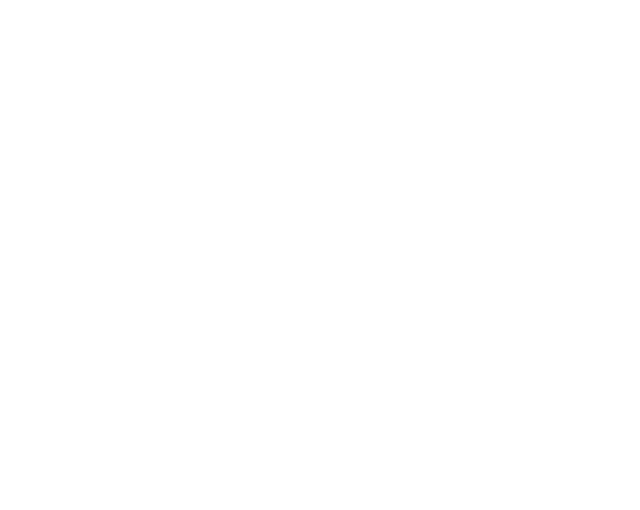
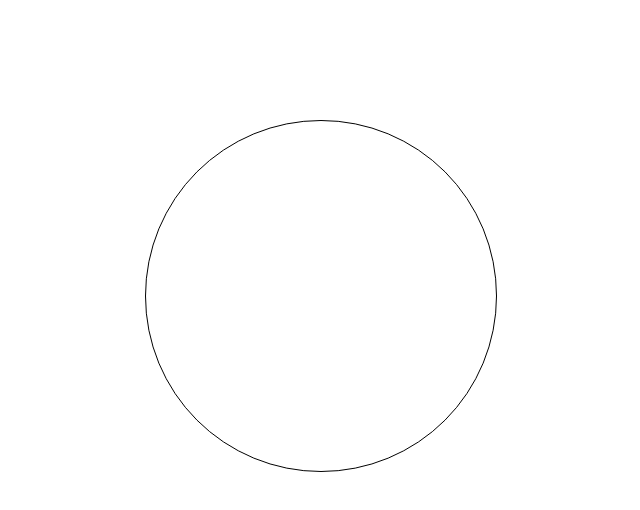
Before and after one commit to japhethbalane/defuse, a plain HTML site: page index.html in a window 1280 px wide. Shown: the whole page, without its empty margins (341-981 px from the left). Drawn offline with Linux system fonts and the light colour scheme.

Commit message:
Timer border added

```diff
--- a/index.html
+++ b/index.html
@@ -6,6 +6,7 @@
 	<link rel="stylesheet" type="text/css" href="style.css">
 </head>
 <body>
+	<div class="timer"></div>
 	<canvas id="bomb"></canvas>
 	<script type="text/javascript" src="script.js"></script>
 </body>
--- a/style.css
+++ b/style.css
@@ -11,3 +11,13 @@ html, body {
 canvas {
 	display: block;
 }
+
+.timer {
+	height: 350px;
+	width: 350px;
+	border-radius: 50%;
+	border: 1px black solid;
+	position: absolute;
+	top: 15%;
+	left: 38%;
+}
```
